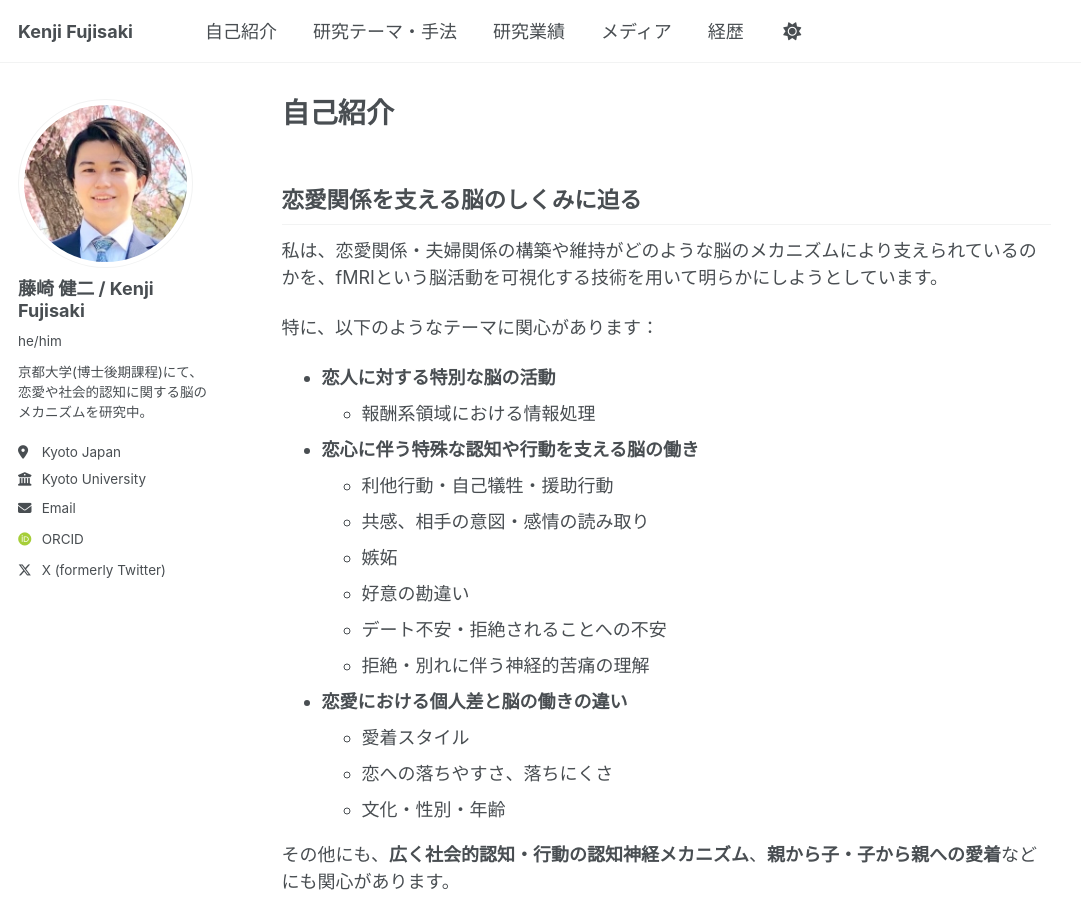
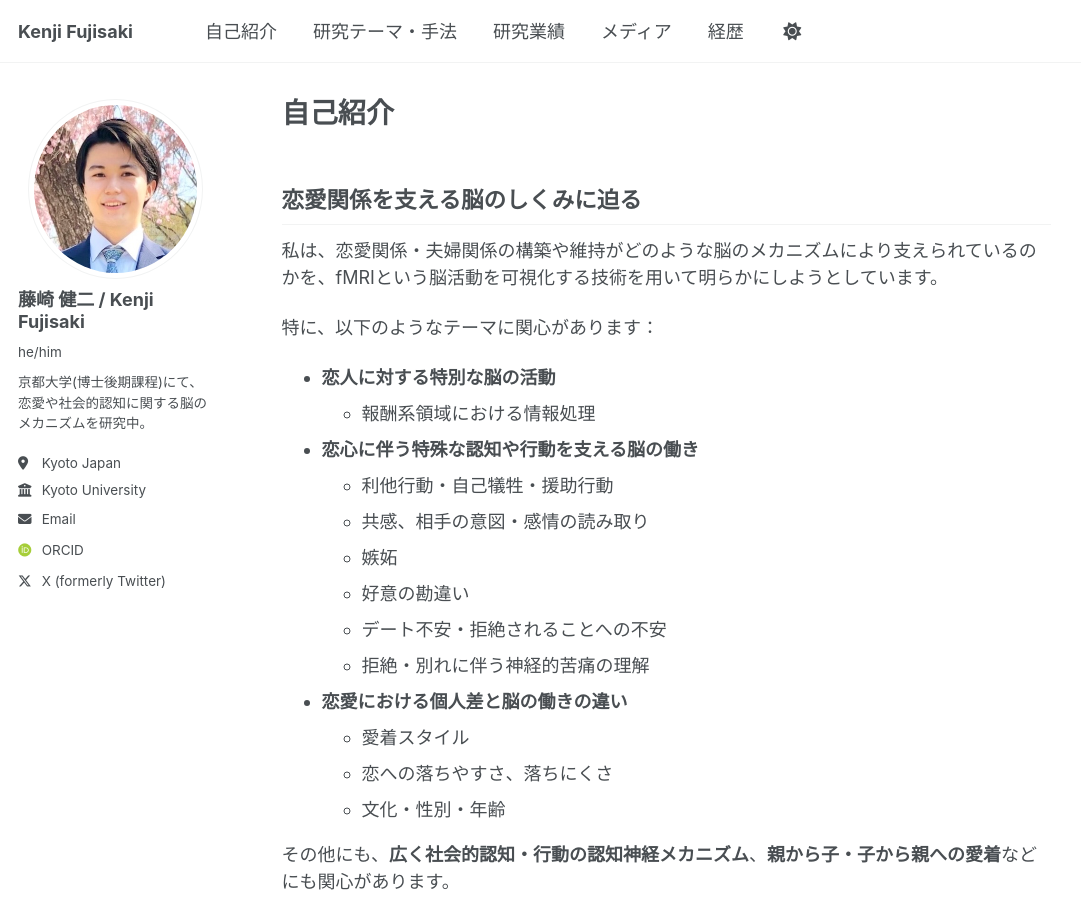
Before and after one commit to kenjifujisaki-research/kenjifujisaki-research.github.io, a Jekyll site: the page built from _pages/about.md, in a window 1280 px wide and 900 px high. Shown: the whole window, without its empty margins (0-1081 px from the left). Built offline with Jekyll 4.4.1, drawn with Linux system fonts in a browser that asks for light colours; some web fonts are replaced.

Commit message:
Update author-profile.html

```diff
--- a/_includes/author-profile.html
+++ b/_includes/author-profile.html
@@ -10,7 +10,10 @@
     {% if author.avatar contains "://" %}
     	<img src="{{ author.avatar }}" alt="{{ author.name }}">
     {% else %}
-    	<img src="{{ author.avatar | prepend: "/images/" | prepend: base_path }}" class="author__avatar" alt="{{ author.name }}">
+    	<img src="{{ author.avatar | prepend: "/images/" | prepend: base_path }}"
+     alt="{{ author.name }}"
+     style="width: 180px; height: 180px; border-radius: 50%; display: block; margin: 0 auto;">
+
     {% endif %}
   </div>
 
```
